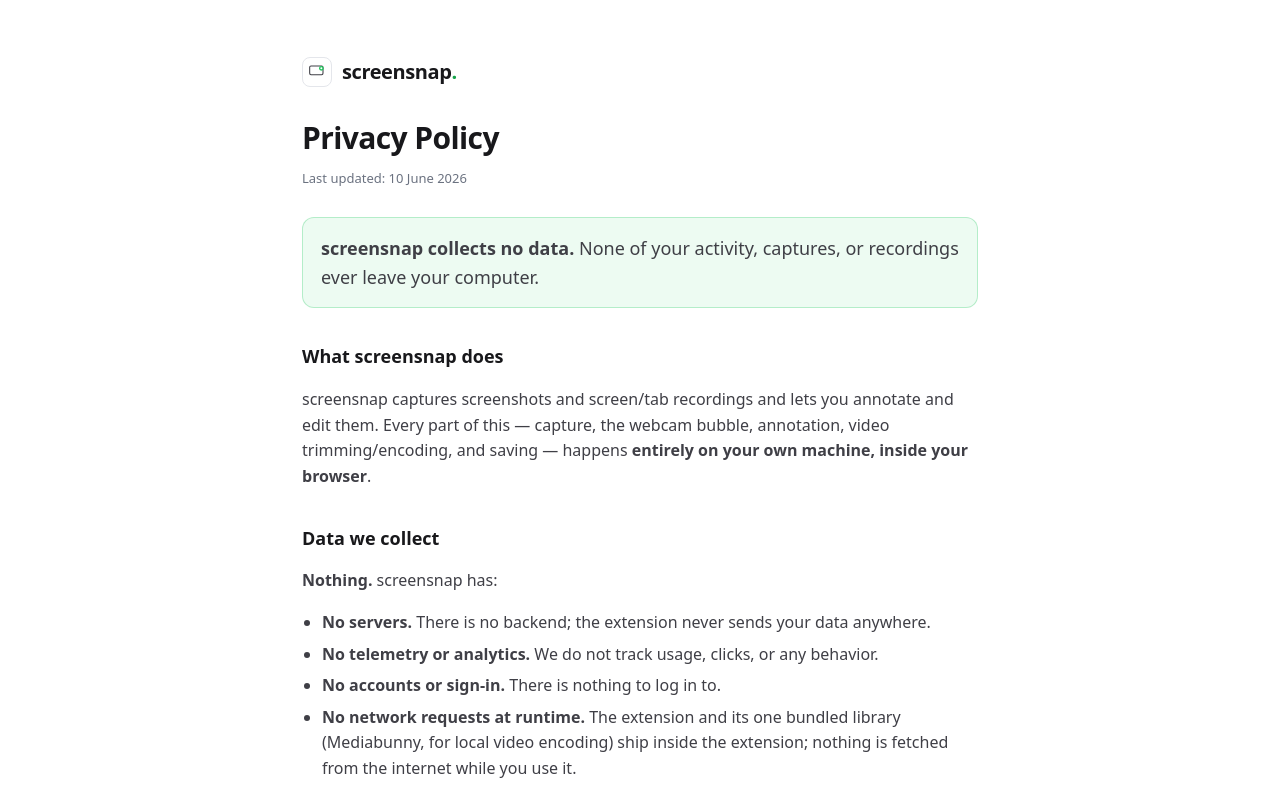
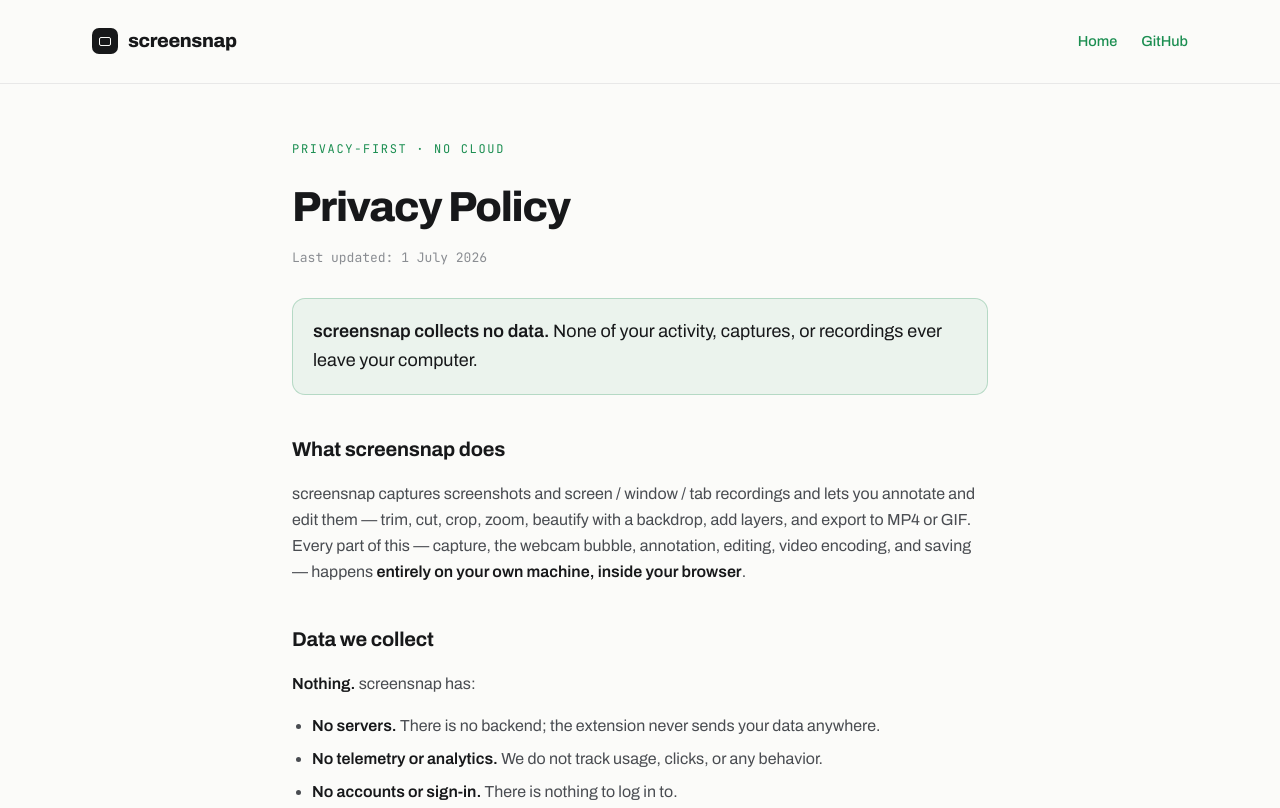
Before and after one commit to dmsolutionz/ScreenSnap, a browser extension: page docs/index.html in a window 1280 px wide. Shown: the top 808 px of the page. Drawn offline with Linux system fonts and the light colour scheme.

Commit message:
Refresh the privacy policy and restyle it to match the new site
Updates the date, and reflects the fuller editor (trim, cut, crop, zoom,
beautify, layers, MP4/GIF export) while keeping the same guarantee — all of it
runs locally. Restyles the page to the new design system (Archivo + JetBrains
Mono, warm off-white, deep-green accent) with a matching header/footer so it's
cohesive with the landing page.

```diff
--- a/docs/index.html
+++ b/docs/index.html
@@ -6,47 +6,62 @@
   <title>screensnap — Privacy Policy</title>
   <meta name="description" content="screensnap collects no data. All capture, processing, and storage stay on your machine." />
   <style>
-    :root { --green:#16a34a; --bg:#ffffff; --panel:#f6f7f9; --line:#e4e6eb; --fg:#18181b; --muted:#6b7280; }
+    @font-face{font-family:'Archivo';font-weight:400;font-display:swap;src:url('fonts/archivo-400.woff2') format('woff2')}
+    @font-face{font-family:'Archivo';font-weight:500;font-display:swap;src:url('fonts/archivo-500.woff2') format('woff2')}
+    @font-face{font-family:'Archivo';font-weight:600;font-display:swap;src:url('fonts/archivo-600.woff2') format('woff2')}
+    @font-face{font-family:'Archivo';font-weight:700;font-display:swap;src:url('fonts/archivo-700.woff2') format('woff2')}
+    @font-face{font-family:'Archivo';font-weight:800;font-display:swap;src:url('fonts/archivo-800.woff2') format('woff2')}
+    @font-face{font-family:'JetBrains Mono';font-weight:400;font-display:swap;src:url('fonts/jetbrains-mono-400.woff2') format('woff2')}
+    @font-face{font-family:'JetBrains Mono';font-weight:500;font-display:swap;src:url('fonts/jetbrains-mono-500.woff2') format('woff2')}
+    :root { --green:#1B8E51; --bg:#FBFBF9; --ink:#17181A; --body:#494c51; --muted:#8a8d92; --line:rgba(23,24,26,0.10); }
     * { box-sizing: border-box; }
     html, body { margin: 0; }
-    body {
-      background: var(--bg); color: var(--fg);
-      font-family: system-ui, -apple-system, 'Segoe UI', Roboto, sans-serif;
-      -webkit-font-smoothing: antialiased; line-height: 1.6;
-    }
-    .wrap { max-width: 720px; margin: 0 auto; padding: 56px 22px 80px; }
-    .brand { display: flex; align-items: center; gap: 10px; margin-bottom: 6px; }
-    .logo { width: 30px; height: 30px; border-radius: 8px; background: #fff; border: 1px solid var(--line); display: flex; align-items: center; justify-content: center; }
-    .name { font-size: 20px; font-weight: 600; letter-spacing: -0.02em; }
-    .dot { color: var(--green); }
-    h1 { font-size: 30px; letter-spacing: -0.02em; margin: 26px 0 6px; }
-    .updated { color: var(--muted); font-size: 13px; margin: 0 0 28px; }
-    .lede { font-size: 18px; background: rgba(34,197,94,0.08); border: 1px solid rgba(34,197,94,0.28); border-radius: 12px; padding: 16px 18px; }
-    h2 { font-size: 18px; margin: 34px 0 8px; }
-    p, li { color: #3f3f46; }
+    body { background: var(--bg); color: var(--body); font-family: 'Archivo', system-ui, -apple-system, 'Segoe UI', Roboto, sans-serif; -webkit-font-smoothing: antialiased; line-height: 1.62; }
+    a { color: var(--green); }
+    .mono { font-family: 'JetBrains Mono', ui-monospace, monospace; }
+
+    .bar { max-width: 1160px; margin: 0 auto; padding: 26px 32px; display: flex; align-items: center; justify-content: space-between; }
+    .brand { display: flex; align-items: center; gap: 10px; font-weight: 800; font-size: 19px; letter-spacing: -0.02em; color: var(--ink); text-decoration: none; }
+    .brand .sq { display: inline-flex; width: 26px; height: 26px; border-radius: 7px; background: var(--ink); align-items: center; justify-content: center; }
+    .brand .sq span { width: 12px; height: 9px; border: 1.6px solid var(--bg); border-radius: 2px; display: block; }
+    .bar nav { display: flex; gap: 24px; font-size: 14.5px; font-weight: 500; color: #3f4247; }
+    .bar nav a { text-decoration: none; }
+    .rule { height: 1px; background: rgba(23,24,26,0.08); }
+
+    .wrap { max-width: 760px; margin: 0 auto; padding: 56px 32px 40px; }
+    .eyebrow { font-family: 'JetBrains Mono', monospace; font-size: 12px; letter-spacing: 0.14em; text-transform: uppercase; color: var(--green); }
+    h1 { font-size: 42px; letter-spacing: -0.03em; font-weight: 800; color: var(--ink); margin: 14px 0 6px; }
+    .updated { color: var(--muted); font-size: 13px; font-family: 'JetBrains Mono', monospace; margin: 0 0 30px; }
+    .lede { font-size: 18px; color: var(--ink); background: rgba(27,142,81,0.07); border: 1px solid rgba(27,142,81,0.26); border-radius: 13px; padding: 18px 20px; }
+    h2 { font-size: 20px; letter-spacing: -0.01em; font-weight: 700; color: var(--ink); margin: 38px 0 8px; }
+    p, li { color: var(--body); }
     ul { padding-left: 20px; }
-    li { margin: 6px 0; }
-    a { color: var(--green); }
-    code { background: var(--panel); border: 1px solid var(--line); border-radius: 5px; padding: 1px 6px; font-size: 0.9em; }
-    .foot { margin-top: 40px; padding-top: 18px; border-top: 1px solid var(--line); color: var(--muted); font-size: 13px; }
+    li { margin: 7px 0; }
+    strong { color: var(--ink); font-weight: 600; }
+    code { font-family: 'JetBrains Mono', monospace; background: #f1f1ee; border: 1px solid var(--line); border-radius: 5px; padding: 1px 6px; font-size: 0.86em; }
+    .foot { max-width: 760px; margin: 0 auto; padding: 26px 32px 64px; color: var(--muted); font-size: 13px; font-family: 'JetBrains Mono', monospace; border-top: 1px solid rgba(23,24,26,0.08); }
+    .foot a { color: var(--green); text-decoration: none; }
   </style>
 </head>
 <body>
+  <div class="bar">
+    <a class="brand" href="app.html"><span class="sq"><span></span></span>screensnap</a>
+    <nav>
+      <a href="app.html">Home</a>
+      <a href="https://github.com/dmsolutionz/ScreenSnap">GitHub</a>
+    </nav>
+  </div>
+  <div class="rule"></div>
+
   <main class="wrap">
-    <div class="brand">
-      <span class="logo">
-        <svg width="16" height="16" viewBox="0 0 24 24" fill="none"><rect x="1" y="3" width="20" height="13" rx="2" stroke="#3f3f46" stroke-width="1.6"/><circle cx="18.5" cy="6.5" r="3.5" fill="#22c55e"/><circle cx="18.5" cy="6.5" r="1.5" fill="#fff"/></svg>
-      </span>
-      <span class="name">screensnap<span class="dot">.</span></span>
-    </div>
-
+    <div class="eyebrow">Privacy-first · No cloud</div>
     <h1>Privacy Policy</h1>
-    <p class="updated">Last updated: 10 June 2026</p>
+    <p class="updated">Last updated: 1 July 2026</p>
 
     <p class="lede"><strong>screensnap collects no data.</strong> None of your activity, captures, or recordings ever leave your computer.</p>
 
     <h2>What screensnap does</h2>
-    <p>screensnap captures screenshots and screen/tab recordings and lets you annotate and edit them. Every part of this — capture, the webcam bubble, annotation, video trimming/encoding, and saving — happens <strong>entirely on your own machine, inside your browser</strong>.</p>
+    <p>screensnap captures screenshots and screen / window / tab recordings and lets you annotate and edit them — trim, cut, crop, zoom, beautify with a backdrop, add layers, and export to MP4 or GIF. Every part of this — capture, the webcam bubble, annotation, editing, video encoding, and saving — happens <strong>entirely on your own machine, inside your browser</strong>.</p>
 
     <h2>Data we collect</h2>
     <p><strong>Nothing.</strong> screensnap has:</p>
@@ -82,8 +97,8 @@
 
     <h2>Contact</h2>
     <p>Questions about privacy: <a href="mailto:help@dmsolutions.io">help@dmsolutions.io</a></p>
+  </main>
 
-    <div class="foot"><a href="app.html">← screensnap home</a> · free and open source (GPL-3.0). Privacy-first and fully local by design.</div>
-  </main>
+  <div class="foot"><a href="app.html">← screensnap home</a> · free and open source (GPL-3.0) · privacy-first and fully local by design.</div>
 </body>
 </html>
```
